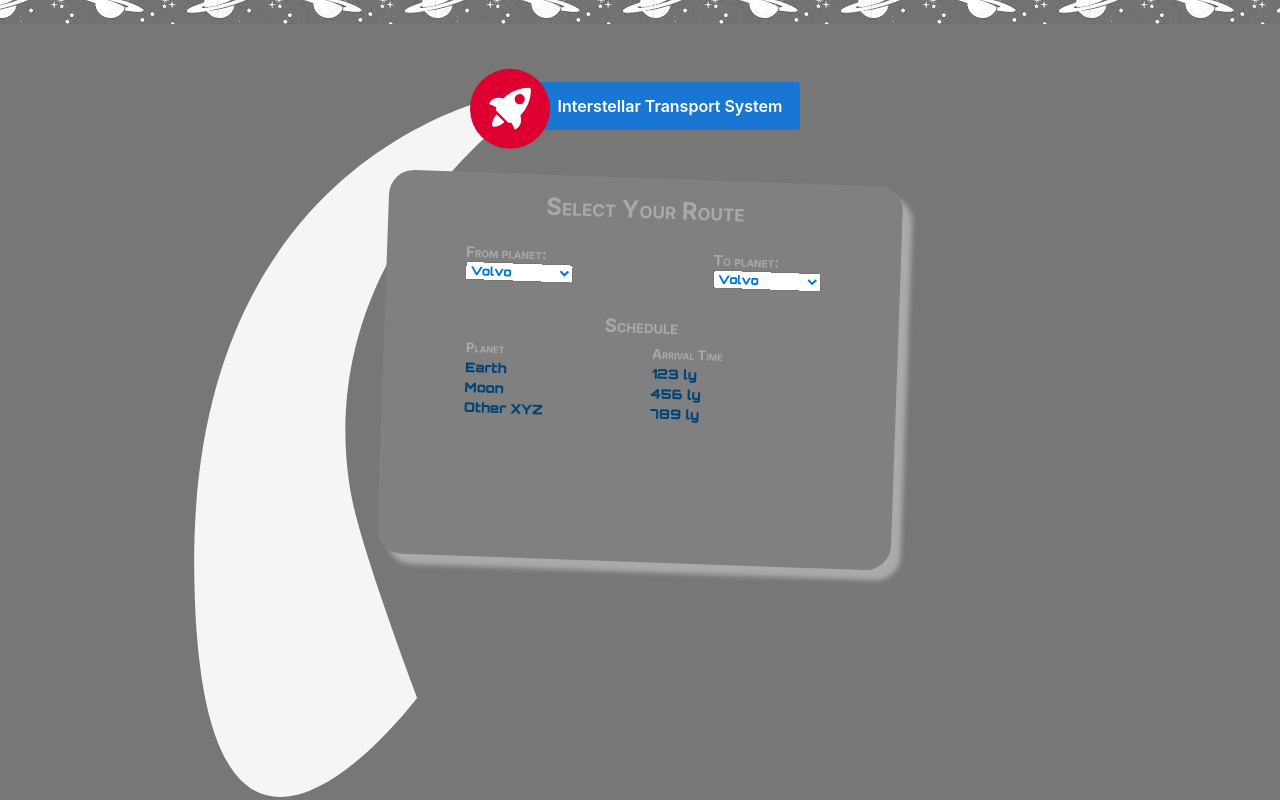
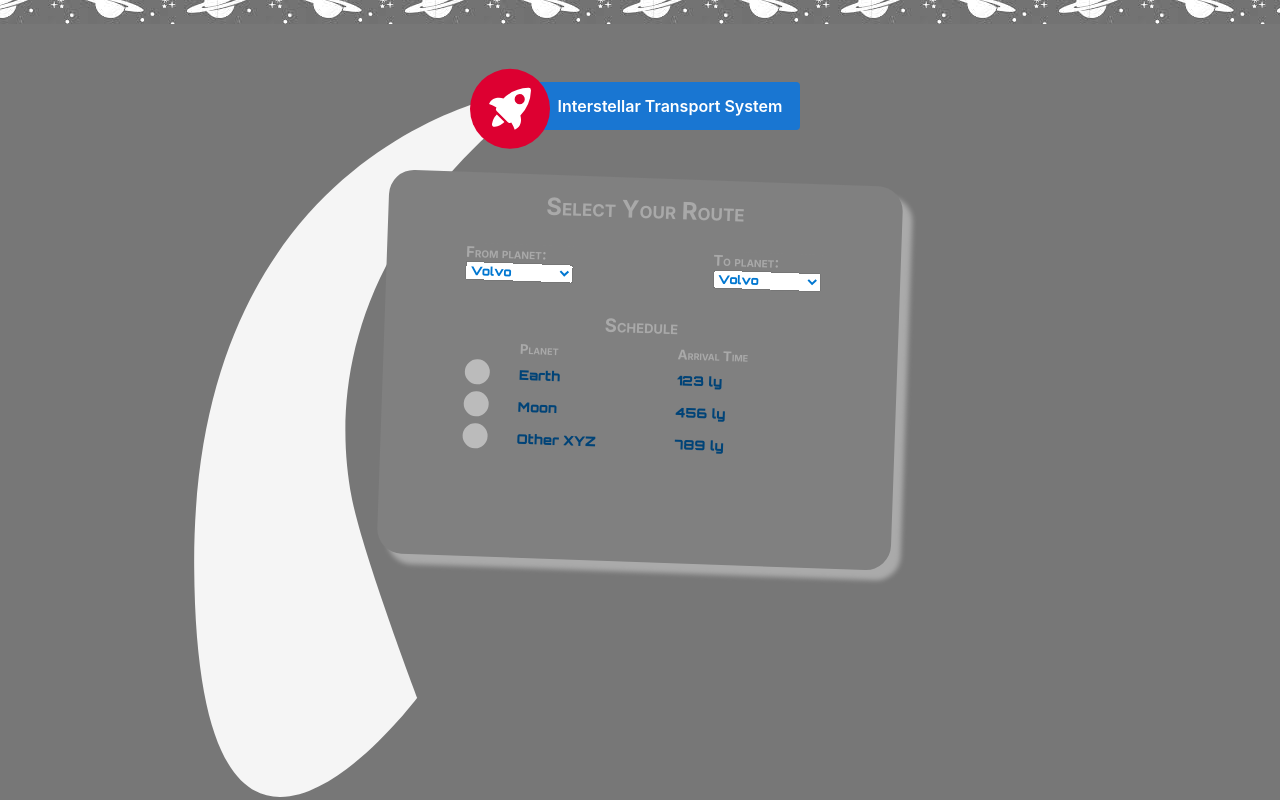
Before and after one commit to kaylemaclou/interstellar-transport-system, an Angular app: page / in a window 1280 px wide. Built offline with nearby package versions, Linux system fonts and the light colour scheme.

Commit message:
Updated UI.

```diff
--- a/src/app/components/route-finder/route-finder.component.html
+++ b/src/app/components/route-finder/route-finder.component.html
@@ -28,20 +28,24 @@
   <table class="routeSheduleTable">
     <thead class="header" style="font-size: 10pt;">
       <tr>
+        <th></th>
         <th>Planet</th>
         <th>Arrival Time</th>
       </tr>
     </thead>
     <tbody>
       <tr class="routeSheduleTableRow">
+        <td><span class="reddot"></span></td>
         <td>Earth</td>
         <td>123 ly</td>
       </tr>
       <tr class="routeSheduleTableRow">
+        <td><span class="reddot"></span></td>
         <td>Moon</td>
         <td>456 ly</td>
       </tr>
       <tr class="routeSheduleTableRow">
+        <td><span class="reddot"></span></td>
         <td>Other XYZ</td>
         <td>789 ly</td>
       </tr>
--- a/src/app/components/route-finder/route-finder.component.scss
+++ b/src/app/components/route-finder/route-finder.component.scss
@@ -61,6 +61,15 @@
       font-size: 10pt;
       font-weight: 900;
       margin: 0.1em;
+
+      .reddot {
+        color: red;
+        height: 25px;
+        width: 25px;
+        background-color: #bbb;
+        border-radius: 50%;
+        display: inline-block;
+      }
     }
   }
 }
```
